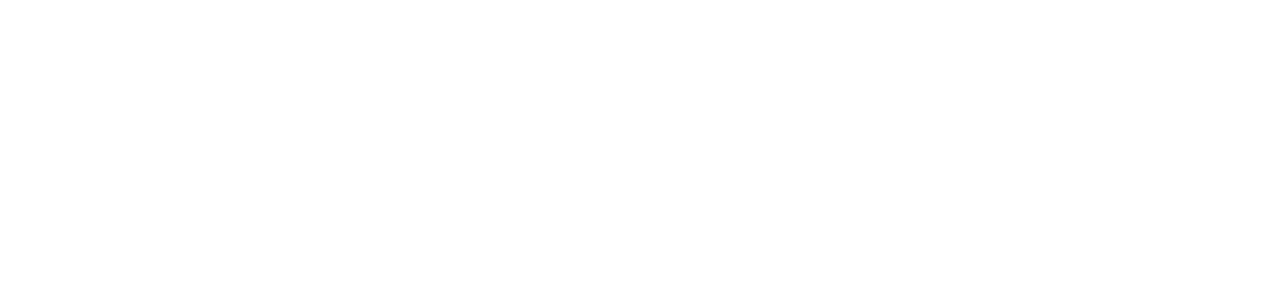
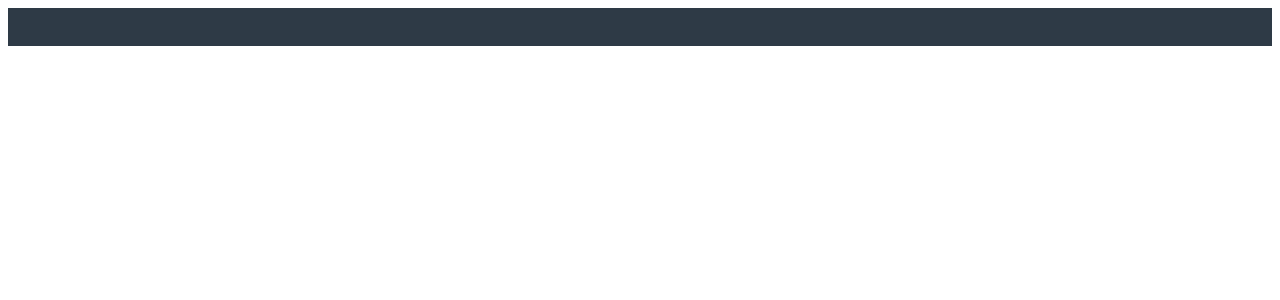
Before and after one commit to LorenzoBernardini88/vue-dischi, a Vue app: page / in a window 1280 px wide. Shown: the top 300 px of the page. Built offline with nearby package versions, Linux system fonts and the light colour scheme.

Commit message:
creo components Header e Main

```diff
--- a/src/App.vue
+++ b/src/App.vue
@@ -1,20 +1,21 @@
 <template>
   <div id="app">
-
+    <Header/>
   </div>
 </template>
 
 <script>
-
+import Header from './components/macro/Header.vue';
 
 export default {
+
   name: 'App',
   components: {
-
+    Header
   }
 }
 </script>
 
 <style lang="scss">
-
+@import url('./assets/globals.scss');
 </style>
--- /dev/null
+++ b/src/assets/globals.scss
@@ -0,0 +1 @@
+@import url('./style/vars.scss');
--- /dev/null
+++ b/src/assets/style/vars.scss
@@ -0,0 +1,3 @@
+$color1:#1E2D3B;
+$color2: #2E3A46;
+$color3: #2E3A46;
--- /dev/null
+++ b/src/components/Macro/Header.vue
@@ -0,0 +1,20 @@
+<template>
+    <div class="logo_cont">
+        <img src="" alt="">
+    </div>
+</template>
+
+<script>
+export default {
+    name: 'Header'
+}
+</script>
+
+<style lang="scss" scoped>
+@import '../../assets/style/vars.scss';
+.logo_cont {
+    background: $color2;
+    padding: 10px 20px;
+}
+
+</style>
--- a/src/components/Macro/Main.vue
+++ b/src/components/Macro/Main.vue
@@ -8,6 +8,6 @@
 }
 </script>
 
-<style>
+<style lang="scss" scoped>
 
 </style>
```
Also changed, not shown: spotify_logo.png (added).
